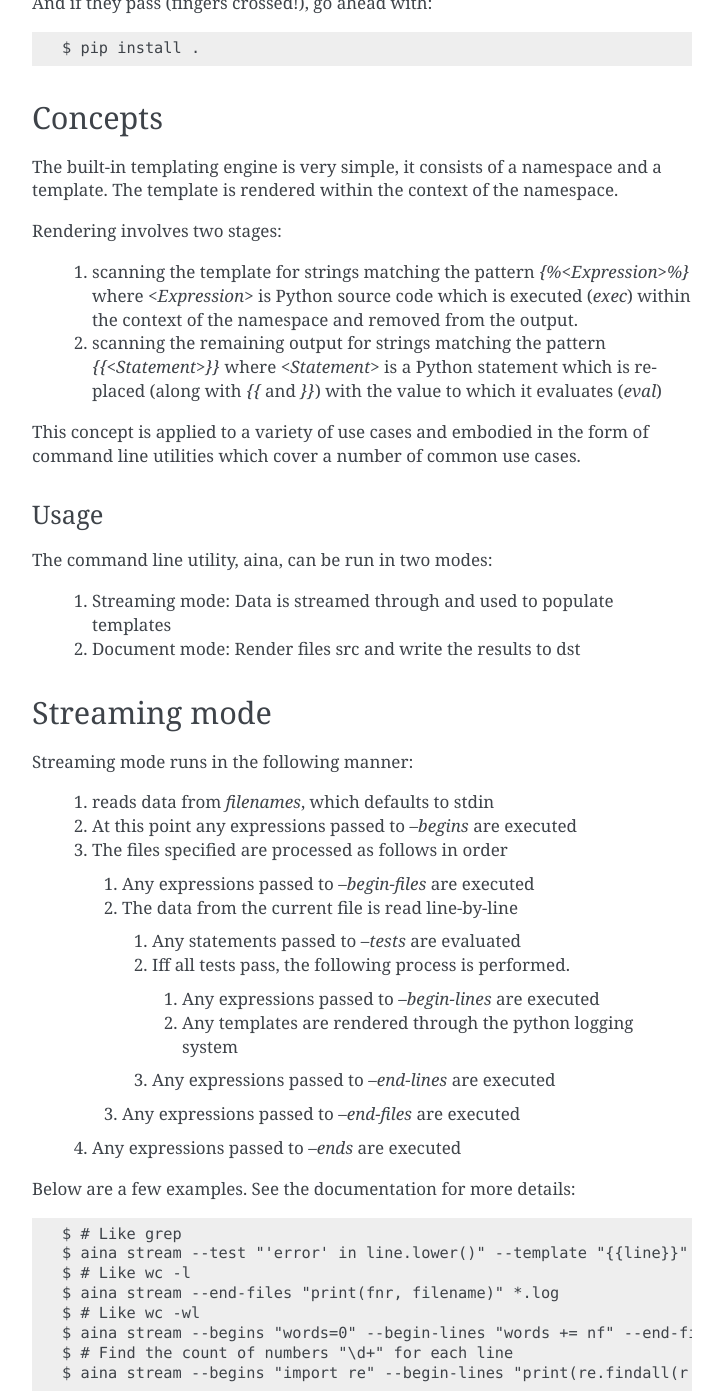
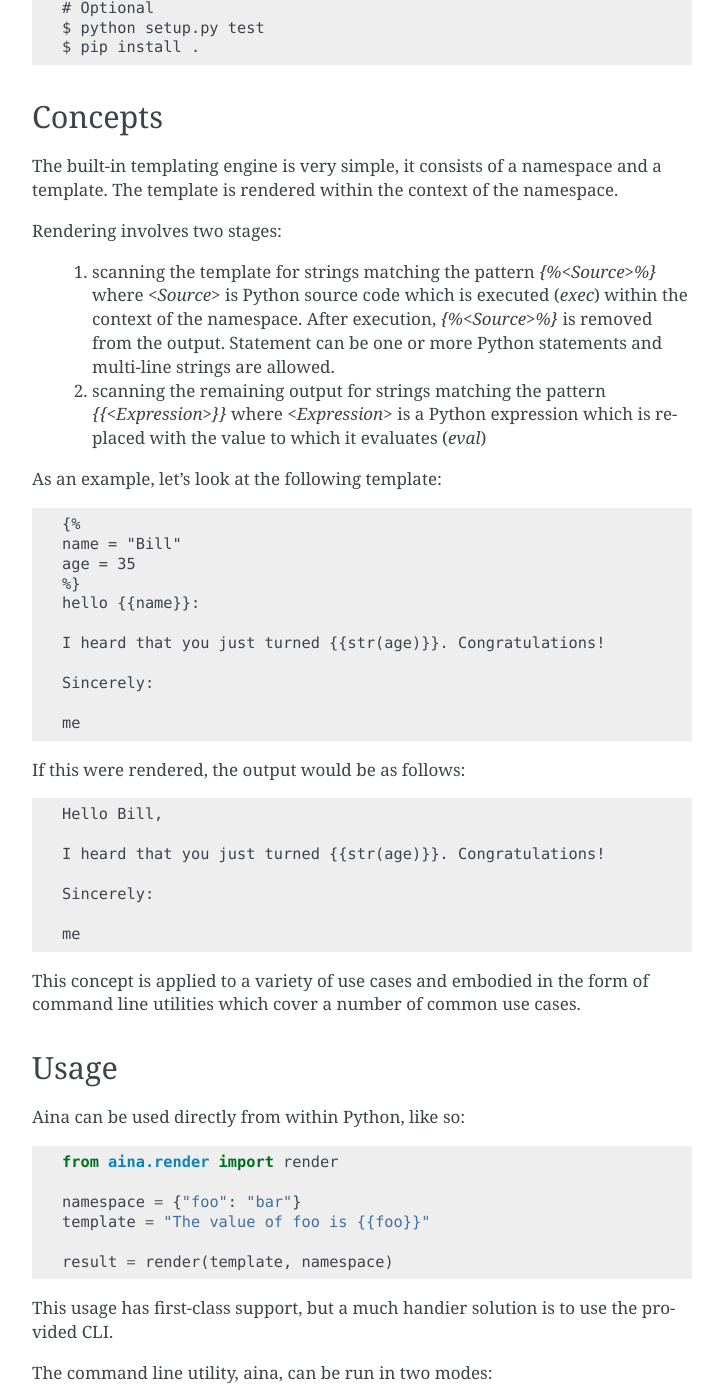
Before and after one commit to iLoveTux/aina, a Sphinx documentation site: the page built from docs/readme.rst, in a window 1280 px wide and 1400 px high, scrolled down 952 px. Shown: the whole window, without its empty margins (388-1111 px from the left). Built offline with Sphinx 7.4.7, drawn with Linux system fonts in a browser that asks for light colours; pages that are not in the unit, such as notebooks, are missing from menus; some of the changed text lies outside the part shown.

Commit message:
Update docs

```diff
--- a/README.rst
+++ b/README.rst
@@ -10,12 +10,9 @@
         :target: https://aina.readthedocs.io/en/latest/?badge=latest
         :alt: Documentation Status
 
-
-Let the logs flow
-
-aina is a general-purpose stream processing framework. It includes
-a simple but powerful templating system and all the utilities
-to shape your data streams.
+Aina is a general-purpose stream processing framework. It includes
+a simple but powerful templating system which powers a versitle command
+line utility.
 
 NOTE: This is new code. Master is in flux and docs are lacking,
 but it is in a point where it could be useful to someone. If
@@ -30,27 +27,28 @@
 --------
 
 * Simple, Powerful templating system
-* Extensible input and output system
 * Command line utilities
-* TODO: Web GUI
+* All the power of Python
+* No hacks or magic
+* Approachable source code
+* Tested
+* TODO: Web UI
 * TODO: Many default use cases covered
 * TODO: --no-overwrite option
 * TODO: Improve test coverage
 
 Installing
 ----------
+You can install the latest stable version with the following command::
 
-Currently the only way to install this package is to clone it which
-should look like the following::
+  $ pip install aina
+
+Alternately, to clone the latest development version::
 
   $ git clone https://github.com/ilovetux/aina
   $ cd aina
-
-Then you can run the tests::
+  # Optional
   $ python setup.py test
-
-And if they pass (fingers crossed!), go ahead with::
-
   $ pip install .
 
 Concepts
@@ -62,19 +60,56 @@
 
 Rendering involves two stages:
 
-  1. scanning the template for strings matching the pattern `{%<Expression>%}`
-     where `<Expression>` is Python source code which is executed (`exec`)
-     within the context of the namespace and removed from the output.
+  1. scanning the template for strings matching the pattern `{%<Source>%}`
+     where `<Source>` is Python source code which is executed (`exec`)
+     within the context of the namespace. After execution, `{%<Source>%}`
+     is removed from the output. Statement can be one or more Python statements
+     and multi-line strings are allowed.
   2. scanning the remaining output for strings matching the pattern
-     `{{<Statement>}}` where `<Statement>` is a Python statement which
-     is replaced (along with `{{` and `}}`) with the value to which
-     it evaluates (`eval`)
+     `{{<Expression>}}` where `<Expression>` is a Python expression which
+     is replaced with the value to which it evaluates (`eval`)
+
+As an example, let's look at the following template::
+
+  {%
+  name = "Bill"
+  age = 35
+  %}
+  hello {{name}}:
+
+  I heard that you just turned {{str(age)}}. Congratulations!
+
+  Sincerely:
+
+  me
+
+If this were rendered, the output would be as follows::
+
+  Hello Bill,
+
+  I heard that you just turned {{str(age)}}. Congratulations!
+
+  Sincerely:
+
+  me
 
 This concept is applied to a variety of use cases and embodied in the form of
 command line utilities which cover a number of common use cases.
 
 Usage
-=====
+-----
+
+Aina can be used directly from within Python, like so::
+
+  from aina.render import render
+
+  namespace = {"foo": "bar"}
+  template = "The value of foo is {{foo}}"
+
+  result = render(template, namespace)
+
+This usage has first-class support, but a much handier solution is to use
+the provided CLI.
 
 The command line utility, aina, can be run in two modes:
 
@@ -82,7 +117,7 @@
   2. Document mode: Render files src and write the results to dst
 
 Streaming mode
---------------
+==============
 
 Streaming mode runs in the following manner:
 
@@ -101,14 +136,20 @@
 
 Below are a few examples. See the documentation for more details::
 
-  $ # Like grep
+  # Like grep
   $ aina stream --test "'error' in line.lower()" --template "{{line}}" *.log
-  $ # Like wc -l
+
+  # Like wc -l
   $ aina stream --end-files "print(fnr, filename)" *.log
-  $ # Like wc -wl
+
+  # Like wc -wl
   $ aina stream --begins "words=0" --begin-lines "words += nf" --end-files "print(words, fnr, filename)"
-  $ # Find the count of numbers "\d+" for each line
+
+  # Find all numbers "\d+" for each line
   $ aina stream --begins "import re" --begin-lines "print(re.findall(r'\d+', line))" *.log
+
+  # Run an XPath
+  $ aina stream --begins "from lxml import etree" --begin-lines "tree = etree.fromstring(line)" --templates "{{"\n".join(tree.xpath("./*"))}}"
 
 Please see the documentation for more as well as trying::
 
@@ -123,8 +164,8 @@
 Document mode
 -------------
 
-Document mode runs tries to render a group of files from one location
-to another. It is used like this::
+Document mode renders one or more files and/or directories `src` to
+another location `dst`. It is used like this::
 
   $ aina doc <src> <dst>
 
@@ -151,12 +192,13 @@
 Document mode is incredibly useful for a powerful configuration templating
 system. The `--interval` option is incredibly useful as it will only re-render
 on a file change, so is great for developing your templates as you can view
-the results in real-time.
+the results in near-real-time.
 
 Document mode is also useful for near-real-time rendering of static
 web resources such as charts, tables, dashboards and more.
 
-
+Find any more use cases, please open an issue or pull request to add it
+here and in the wiki
 
 Credits
 -------
--- a/docs/usage.rst
+++ b/docs/usage.rst
@@ -1,9 +1,45 @@
 =====
 Usage
 =====
-In streaming mode, your templates and hooks are `eval`uated or `exec`uted
-within an single, shared namespace. This namespace is injected with the
-following variables at various times throughout processing:
+
+Python API
+----------
+
+With an eye towards simplicity, the Python API consists of a single function
+which accepts a template (as a string) and a namespace (as a dict). It returns
+the string which results from the rendering process.
+
+It can be used like so::
+
+  from aina import render
+
+  result = render("foo = {{foo}}", {"foo": "bar"})
+
+The CLI
+-------
+The command line utility can run in either streaming mode or in document mode.
+
+Streaming mode
+==============
+
+In streaming mode, your templates are rendered once for each line of input.
+
+In addition to rendering templates, there are hooks that can be used to
+execute code at various times during processing. The hooks are defined as
+follows:
+
+  * --begins: Executed once at startup.
+  * --begin-files: Executed once for each file processed.
+  * --begin-lines: Executed once for each line processed. These hooks are only executed if all tests specified by `--tests` evaluate to Truthy values.
+  * --end-lines: Executed once after any processing of line is complete. These hooks are executed regardless of the results of `--tests`.
+  * --end-files:  Executed once after processing is complete for each file.
+  * --ends: Executed once after all lines are complete. This means that either all files are exhausted or `Ctrl + C` has been pressed.
+
+Note: The CLI is expecting either Python source code or a filename. If
+a filename is provided, it will be read in and executed using runpy.
+
+At the start of processing for each line, the following variables
+are injected into the namespace:
 
   * `filename`: The filename currently being processed
   * `line`: The text of the current line
@@ -12,9 +48,18 @@
   * `fnr`: The number of the current record within the current file
   * `nf`: The result of `len(line.split(field_sep))`
 
+Besides the options above, there are also the following options:
 
-to run in streaming mode, use the stream subcommand. Here is an example
-of a command which is similar to grep::
+Other parameters:
+
+  * --tests: Each of these are `eval`uated when a new line is received. If and only if all tests provided evaluate to Truthy values processing of the line will continue otherwise processing is continued with the next line.
+  * --templates: Templates are treated differently. Templates are rendered once per line according to the rules defined above in "Concepts". The result of each rendering is put out to a logger unique to that template. This allows the Python `logging.config` package to provide a very fine grain of control. The main use case for this is to extract information according to a variety of KPI and output to multiple destinations, while also maintaining a record of authority.
+
+Examples:
+
+To run in streaming mode, use the stream subcommand.
+
+Here is an example of a command which is similar to grep::
 
   $ aina stream --test "'error' in line.lower()" --template {{line}} *.log
 
@@ -32,38 +77,6 @@
 numbers::
 
   $ aina stream --begins "import re" --begin-lines "print(re.findall(r'\d+', line))" *.log
-
-A list of the hooks you can tie into are, If more than any are provided, they
-are processed in the order given. If a filename is given and is said to exist by
-`os.path.exists`, then that file is read in and executed by ``runpy.run_path``:
-
-If Python source code is provided, then that is `exec`uted.
-
-  * --begins: Executed once at startup.
-  * --begin-files: Executed once for each file processed.
-  * --begin-lines: Executed once for each line processed. These hooks are only
-                   executed if all tests specified by `--tests` evaluate to
-                   Truthy values.
-  * --end-lines: Executed once after any processing of line is complete.
-                 end-lines are rendered regardless of the results of `--tests`.
-  * --end-files:  Executed once after processing is complete for each file.
-  * --ends: Executed once after all lines are complete. This means that
-            either all files are exhausted or `Ctrl + C` has been pressed.
-
-Other parameters:
-
-  * --tests: Each of these are `eval`uated when a new line is received.
-             if and only if all tests provided evaluate to Truthy values
-             processing of the line will continue otherwise processing is
-             continued with the next line.
-  * --templates: Templates are treated differently. Templates are rendered
-                 once per line according to the rules defined above in
-                 "Concepts". The result of each rendering is put out to a
-                 logger unique to that template. This allows the Python
-                 `logging.config` package to provide a very fine grain of
-                 control. The main use case for this is to extract information
-                 according to a variety of KPI and output to multiple
-                 destinations, while also maintaining a record of authority.
 
 Document mode
 =============
```
